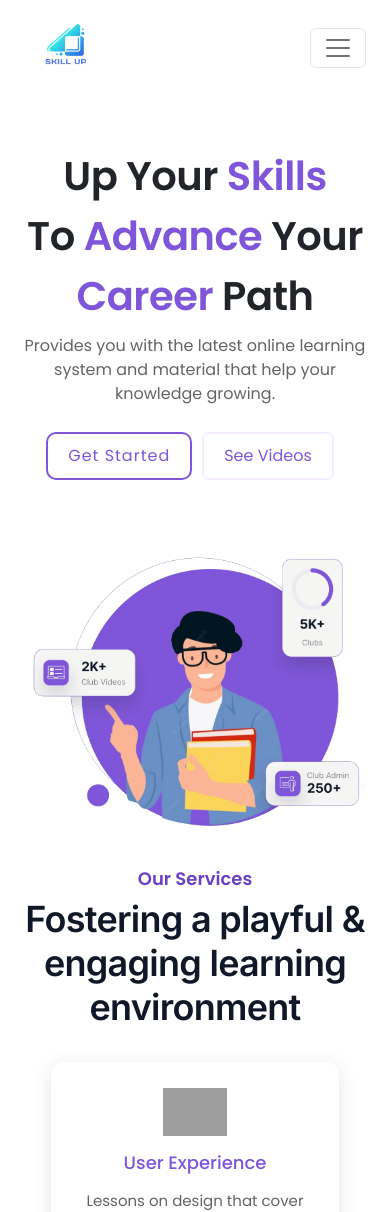
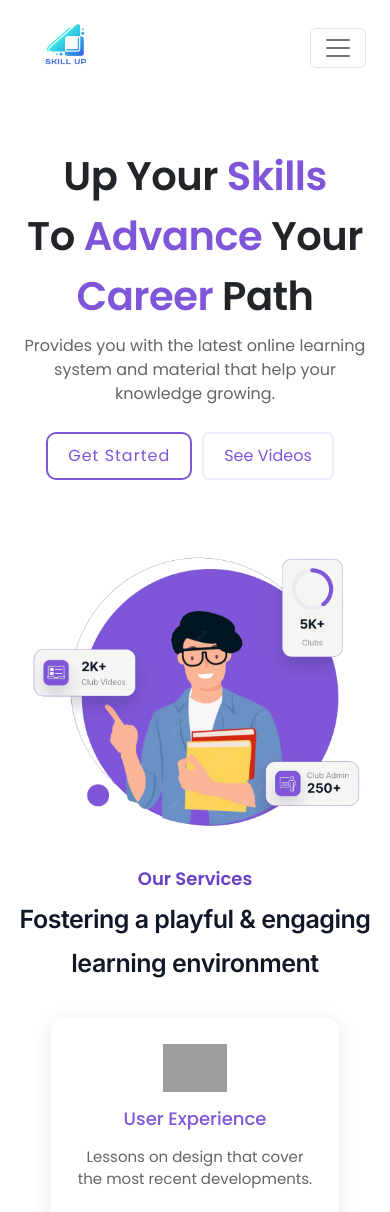
Before and after one commit to ProgrammerRhythm/Eshikah, a React (Create React App) app: page / in a window 390 px wide. Shown: the top 1212 px of the page. Built offline with nearby package versions, Linux system fonts and the light colour scheme; grey boxes are pictures that could not be loaded.

Commit message:
Services Section Updated:3

```diff
--- a/src/Components/Auth/Login/Login.js
+++ b/src/Components/Auth/Login/Login.js
@@ -28,7 +28,7 @@ function LoginComponent() {
     }
     return (
         <div className="container LoginComponent">
-            <div className="row SBottom d-flex justify-content-center align-items-center">
+            <div className="row d-flex justify-content-center align-items-center">
                 <div className="col-12 col-sm-12 col-md-12 col-lg-6 col-xl-6 col-xxl-6 SBox">
                     <h1 className='Wlc'>Welcome to the new world of learning</h1>
                     <form onSubmit={handleSubmit}>
--- a/src/Components/Home/Home.css
+++ b/src/Components/Home/Home.css
@@ -325,6 +325,10 @@ li{
   }
 
   @media screen and (max-width: 991px) {
+    .serviceT{
+        font-size: 25px;
+        font-weight: 600;
+    }
     .gap{
         text-align: center;
     }
```
